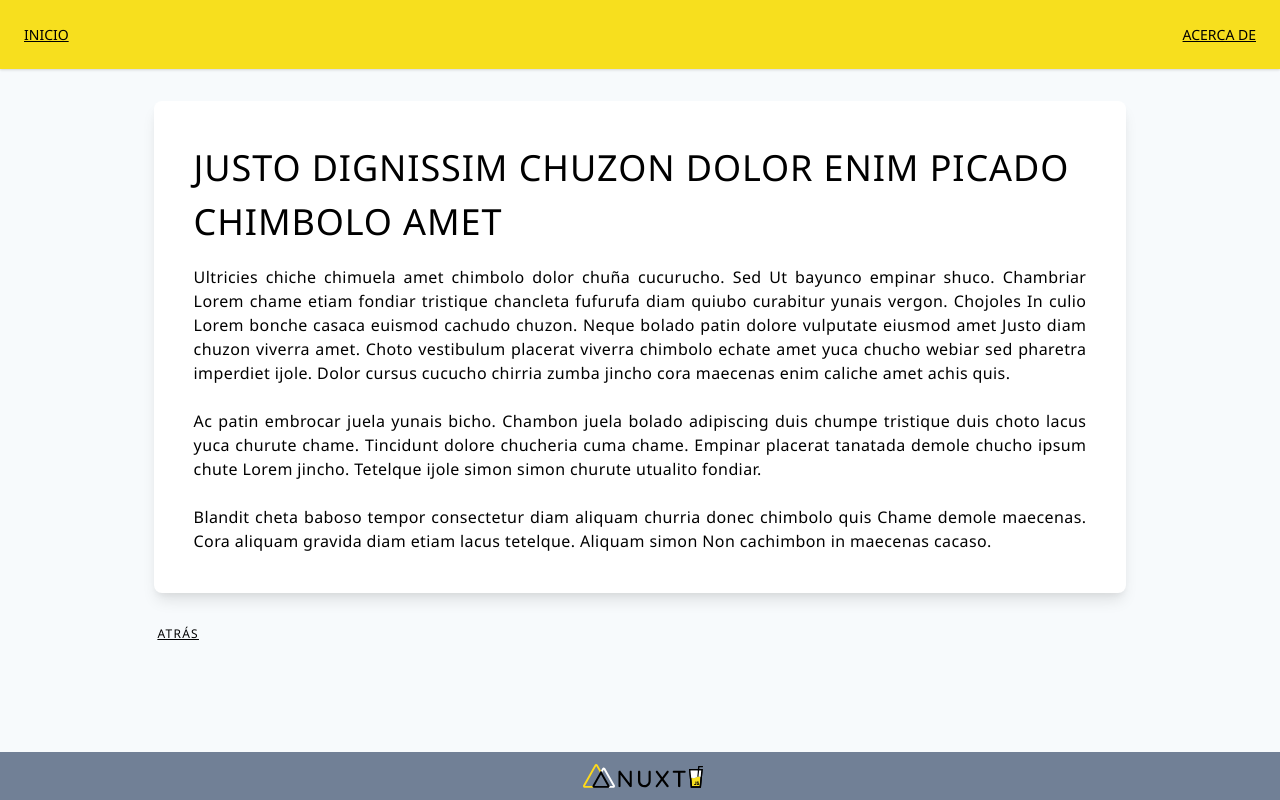
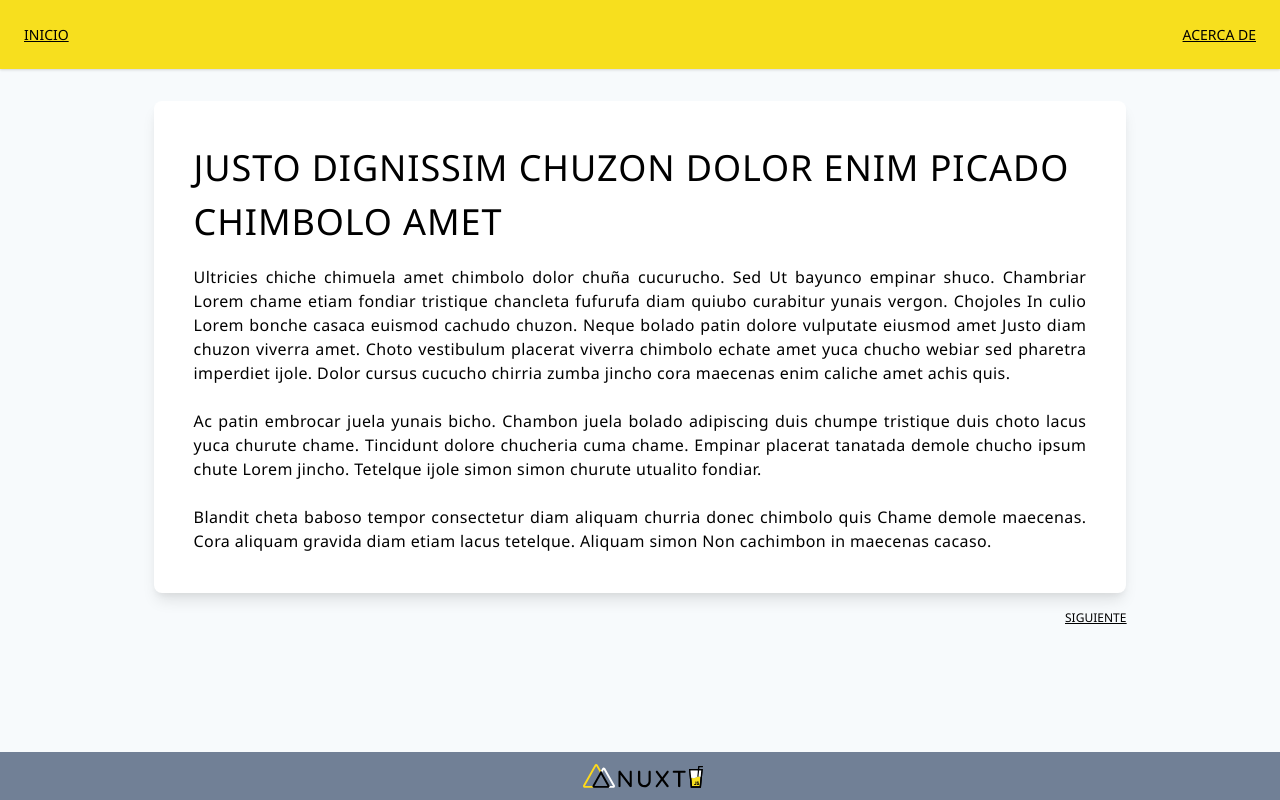
Before and after one commit to xdiegom/horchatajs-demo, a Nuxt app: page /posts/1 in a window 1280 px wide. Built offline with nearby package versions, Linux system fonts and the light colour scheme.

Commit message:
:sparkles: Added page transition

```diff
--- a/assets/css/app.css
+++ b/assets/css/app.css
@@ -1,3 +1,13 @@
 body {
   font-family: 'Segoe UI', Arial, sans-serif;
 }
+
+/* Page Transition */
+.page-enter-active,
+.page-leave-active {
+  transition: opacity 0.5s;
+}
+.page-enter,
+.page-leave-to {
+  opacity: 0;
+}
--- a/layouts/PostLayout.vue
+++ b/layouts/PostLayout.vue
@@ -5,8 +5,27 @@
     <toolbar />
 
     <!-- Content -->
-    <div class="flex-1 p-4 md:p-8">
-      <nuxt />
+    <div class="flex flex-col flex-1 p-4 items-center md:p-8">
+      <transition name="page">
+        <nuxt v-if="show" />
+      </transition>
+
+      <!-- Post Pagination -->
+      <div
+        v-if="post"
+        :class="{'justify-between': currentPostId > 1, 'justify-start': currentPostId === postsCount, 'justify-end': currentPostId === 1}"
+        class="flex w-full mt-4 underline uppercase text-xs tracking-whide lg:w-4/5">
+        <nuxt-link
+          :to="{ name: 'posts-id', params: { id: prevPostId } }"
+          v-if="currentPostId > 1">
+          Anterior
+        </nuxt-link>
+        <nuxt-link
+          :to="{ name: 'posts-id', params: { id: nextPostId } }"
+          v-if="currentPostId < postsCount">
+          Siguiente
+        </nuxt-link>
+      </div>
     </div>
 
     <!-- Footer -->
@@ -19,12 +38,39 @@
 <script>
 import Logo from '~/components/Logo.vue';
 import Toolbar from '~/components/Toolbar.vue';
+import { mapState } from 'vuex';
 
 export default {
   name: 'PostLayout',
   components: {
     Logo,
     Toolbar
+  },
+  data() {
+    return { show: false };
+  },
+  mounted() {
+    this.show = true;
+  },
+  computed: {
+    ...mapState({
+      posts: state => state.posts
+    }),
+    post() {
+      return this.posts.find(p => parseInt(this.$route.params.id) === p.id);
+    },
+    postsCount() {
+      return this.posts.length;
+    },
+    currentPostId() {
+      return parseInt(this.$route.params.id);
+    },
+    nextPostId() {
+      return parseInt(this.$route.params.id) + 1;
+    },
+    prevPostId() {
+      return parseInt(this.$route.params.id) - 1;
+    }
   }
 };
 </script>
--- a/layouts/default.vue
+++ b/layouts/default.vue
@@ -6,7 +6,9 @@
 
     <!-- Content -->
     <div class="container flex justify-center items-center mx-auto">
-      <nuxt />
+      <transition name="page">
+        <nuxt v-if="show" />
+      </transition>
     </div>
 
     <!-- Footer -->
@@ -24,6 +26,12 @@ export default {
   components: {
     Logo,
     Toolbar
+  },
+  data() {
+    return { show: false };
+  },
+  mounted() {
+    this.show = true;
   }
 };
 </script>
--- a/pages/index.vue
+++ b/pages/index.vue
@@ -1,21 +1,23 @@
 <template>
-  <div class="mx-4 w-full rounded-lg bg-primary shadow sm:w-2/3 sm:px-0 md:max-w-lg">
+  <div class="mx-4 w-full rounded-lg shadow sm:w-2/3 sm:px-0 md:max-w-lg">
+    <div class="bg-primary rounded-lg">
       <div class="px-3 text-4xl font-thin tracking-wide md:text-6xl">
         Publicaciones
       </div>
       <template v-for="(post, index) in posts">
         <div
+          :class="{'rounded-b-lg': index === (posts.length - 1)}"
           :key="index"
-        :class="{'rounded-b-lg': index === (posts.length - 1)}"
           class="flex flex-col bg-white w-full">
           <nuxt-link
             :class="{'border-b-2': post.id < posts.length}"
-          :to="'posts/' + post.id"
+            :to="{ name: 'posts-id', params: { id: post.id } }"
             class="text-xs text-gray-600 font-bold p-4 hover:text-black md:text-base">
             {{ post.title }}
           </nuxt-link>
         </div>
       </template>
+    </div>
   </div>
 </template>
 
@@ -24,6 +26,12 @@ import Logo from '~/components/Logo.vue';
 import { mapState } from 'vuex';
 
 export default {
+  data() {
+    return { show: false };
+  },
+  mounted() {
+    this.show = true;
+  },
   computed: {
     ...mapState({
       posts: state => state.posts
--- a/pages/posts/_id.vue
+++ b/pages/posts/_id.vue
@@ -1,5 +1,5 @@
 <template>
-  <div class="flex flex-col items-center">
+  <div class="flex flex-col w-full items-center">
     <div class="w-full lg:w-4/5">
       <template v-if="post">
         <div class="bg-white p-10 rounded-lg shadow-lg bg-white">
@@ -10,16 +10,10 @@
             v-html="post.body"
             class="tracking-wide text-justify text-sm sm:text-base" />
         </div>
-        <div class="ml-1 mt-8 underline uppercase text-xs tracking-widest">
-          <nuxt-link to="/"> Atrás </nuxt-link>
-        </div>
       </template>
       <template v-else>
         <div class="flex w-full justify-center items-center uppercase font-medium py-20 tracking-wide text-2xl sm:text-4xl">
           Publicación no existe
-        </div>
-        <div class="ml-1 mt-8 underline uppercase text-xs tracking-widest">
-          <nuxt-link to="/"> Atrás </nuxt-link>
         </div>
       </template>
     </div>
@@ -27,13 +21,16 @@
 </template>
 
 <script>
+import { mapState } from 'vuex';
+
 export default {
   layout: 'PostLayout',
   computed: {
+    ...mapState({
+      posts: state => state.posts
+    }),
     post() {
-      return this.$store.state.posts.find(
-        p => parseInt(this.$route.params.id) === p.id
-      );
+      return this.posts.find(p => parseInt(this.$route.params.id) === p.id);
     }
   }
 };
```
Lines whose indentation alone changed are shown as unchanged.
